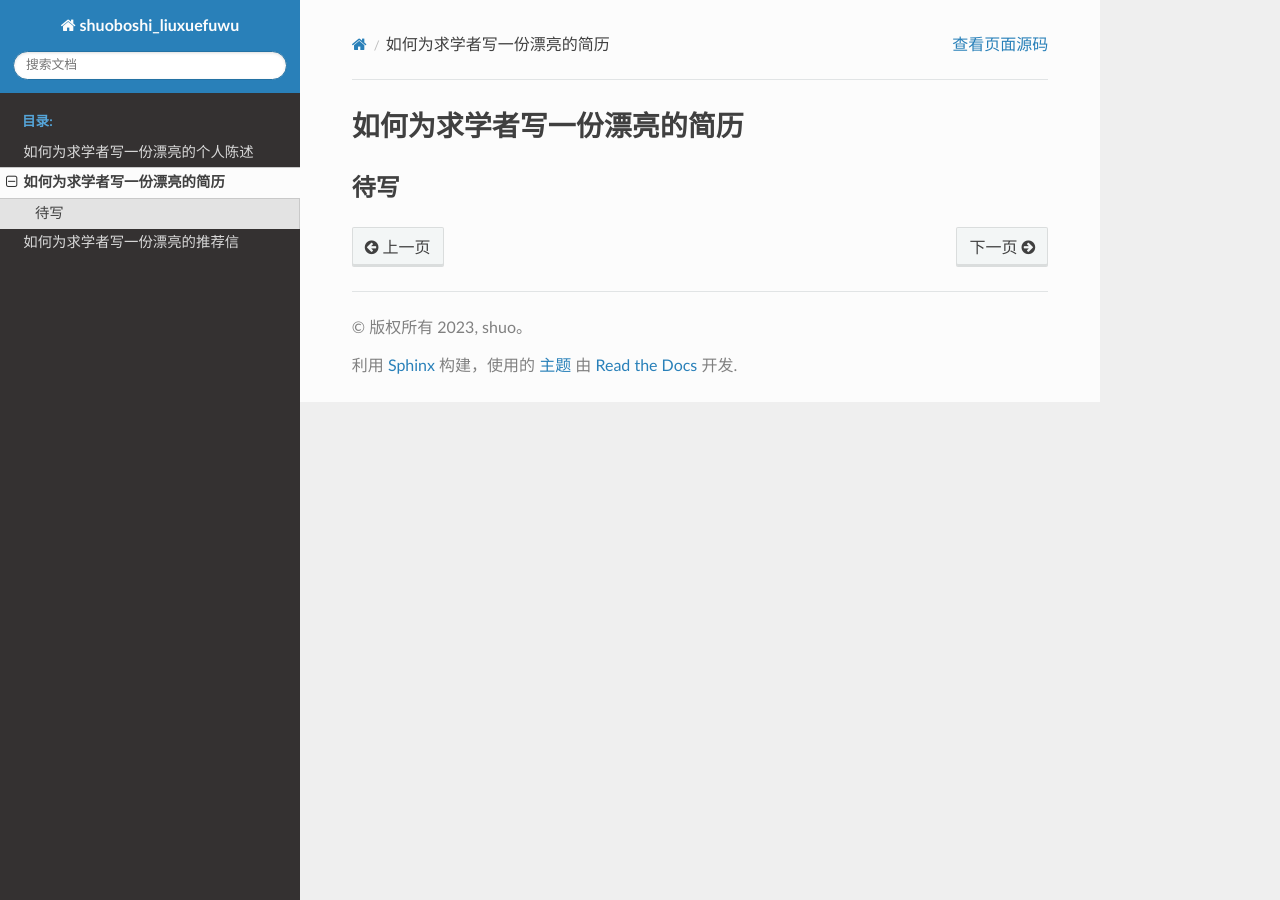
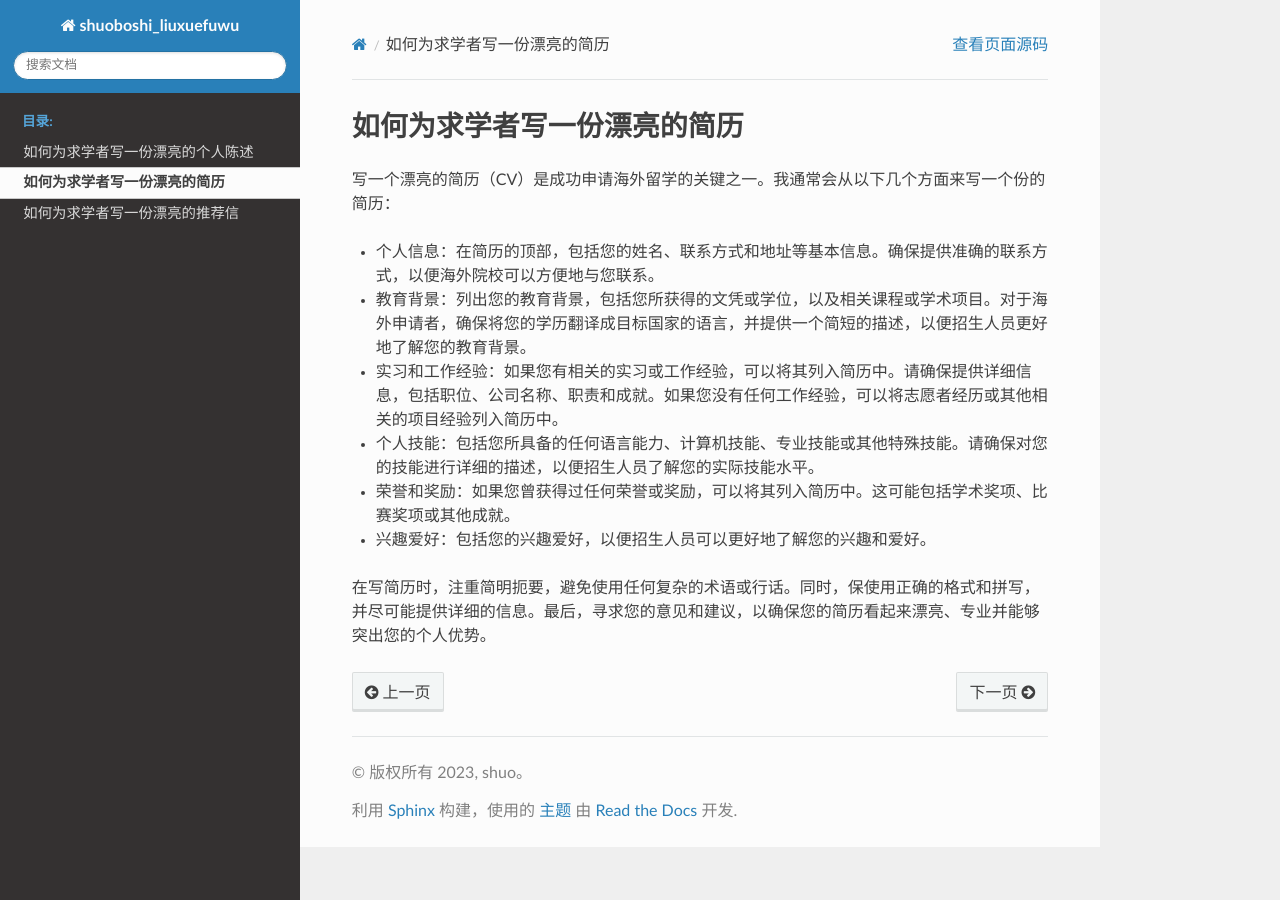
Before and after one commit to shuo1118/liuxue, a Sphinx documentation site: the page built from docs/source/cv.rst, in a window 1280 px wide. Built offline with Sphinx 7.4.7 and the Read the Docs theme 2.0.0, drawn with Linux system fonts in a browser that asks for light colours.

Commit message:
Update cv.rst

```diff
--- a/docs/source/cv.rst
+++ b/docs/source/cv.rst
@@ -1,5 +1,13 @@
 如何为求学者写一份漂亮的简历
 ==========
 
-待写
-----------
+写一个漂亮的简历（CV）是成功申请海外留学的关键之一。我通常会从以下几个方面来写一个份的简历：
+
+- 个人信息：在简历的顶部，包括您的姓名、联系方式和地址等基本信息。确保提供准确的联系方式，以便海外院校可以方便地与您联系。
+- 教育背景：列出您的教育背景，包括您所获得的文凭或学位，以及相关课程或学术项目。对于海外申请者，确保将您的学历翻译成目标国家的语言，并提供一个简短的描述，以便招生人员更好地了解您的教育背景。
+- 实习和工作经验：如果您有相关的实习或工作经验，可以将其列入简历中。请确保提供详细信息，包括职位、公司名称、职责和成就。如果您没有任何工作经验，可以将志愿者经历或其他相关的项目经验列入简历中。
+- 个人技能：包括您所具备的任何语言能力、计算机技能、专业技能或其他特殊技能。请确保对您的技能进行详细的描述，以便招生人员了解您的实际技能水平。
+- 荣誉和奖励：如果您曾获得过任何荣誉或奖励，可以将其列入简历中。这可能包括学术奖项、比赛奖项或其他成就。
+- 兴趣爱好：包括您的兴趣爱好，以便招生人员可以更好地了解您的兴趣和爱好。
+
+在写简历时，注重简明扼要，避免使用任何复杂的术语或行话。同时，保使用正确的格式和拼写，并尽可能提供详细的信息。最后，寻求您的意见和建议，以确保您的简历看起来漂亮、专业并能够突出您的个人优势。
```
